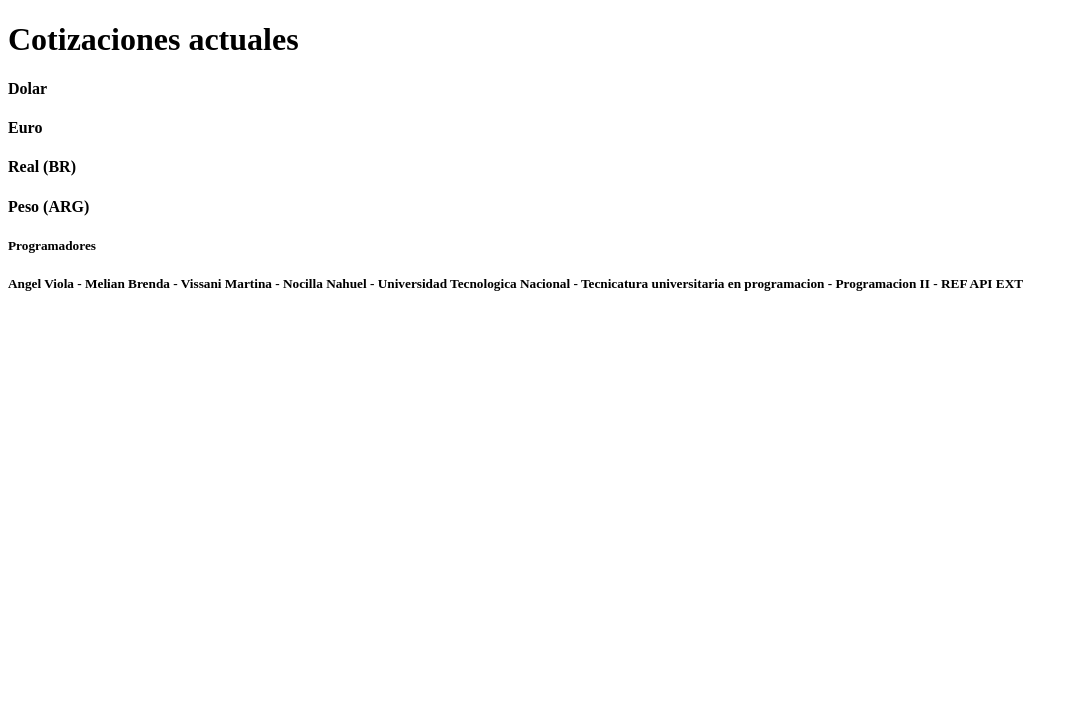
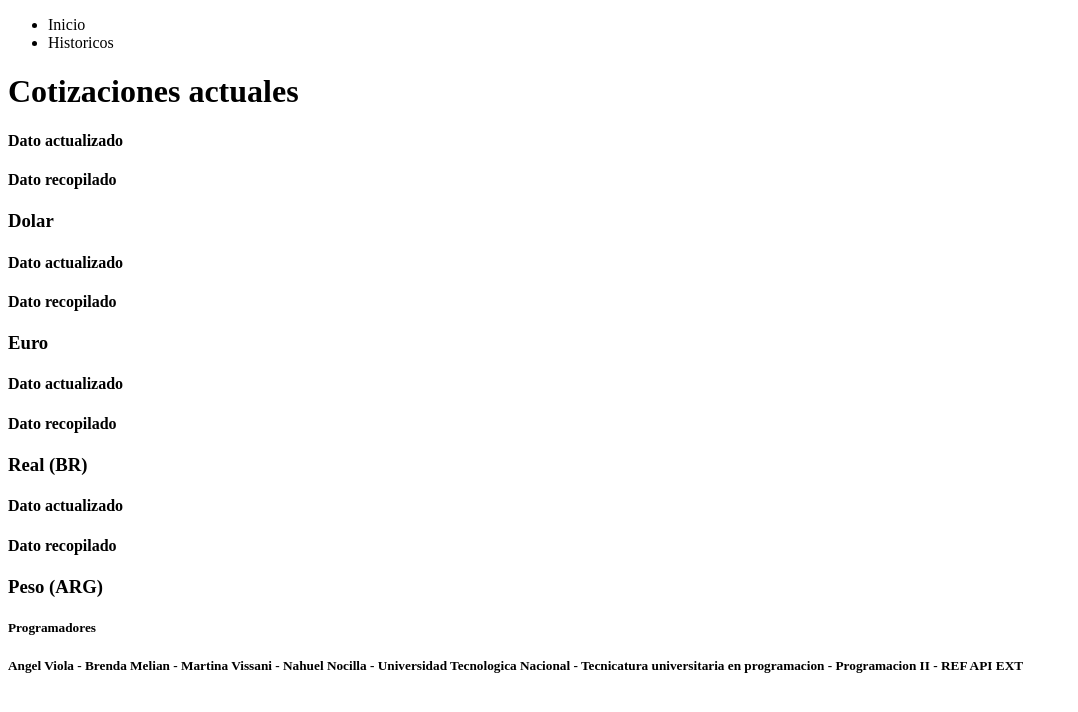
Before and after one commit to mvissani/Trabajo-Grupal-Programacion-II, a plain HTML site: page front/Index.html in a window 1280 px wide. Shown: the whole page, without its empty margins (0-1078 px from the left). Drawn offline with Linux system fonts and the light colour scheme.

Commit message:
Detalles

```diff
--- a/front/Index.html
+++ b/front/Index.html
@@ -6,28 +6,39 @@
     <style type="Untitled-2css;"></style>
 </head>
 <body>
-
+  <ul>
+    <li>Inicio</li>
+    <li>Historicos</li>
+  </ul>
   <h1> Cotizaciones actuales</h1>
   <div>
-    <h4> Dolar</h4>
+    <h4>Dato actualizado</h4>
+    <h4>Dato recopilado</h4>
+    <h3> Dolar</h3>
   </div>
   <div>
-    <h4> Euro</h4>
+    <h4>Dato actualizado</h4>
+    <h4>Dato recopilado</h4>
+    <h3> Euro</h3>
   </div>
   <div>
-    <h4> Real (BR)</h4>
+    <h4>Dato actualizado</h4>
+    <h4>Dato recopilado</h4>
+    <h3> Real (BR)</h3>
   </div>
   <div>
-    <h4> Peso (ARG)</h4>
+    <h4>Dato actualizado</h4>
+    <h4>Dato recopilado</h4>
+    <h3> Peso (ARG)</h3>
   </div>
 </body>
 <footer>
   <h5>Programadores</h5>
   <h5>
     Angel Viola -
-    Melian Brenda -
-    Vissani Martina -
-    Nocilla Nahuel -
+    Brenda Melian -
+    Martina Vissani -
+    Nahuel Nocilla -
     Universidad Tecnologica Nacional -
     Tecnicatura universitaria en programacion -
     Programacion II -
```
Also changed, not shown: front/CSS/Untitled-2.css (renamed from front/Untitled-2.css).
